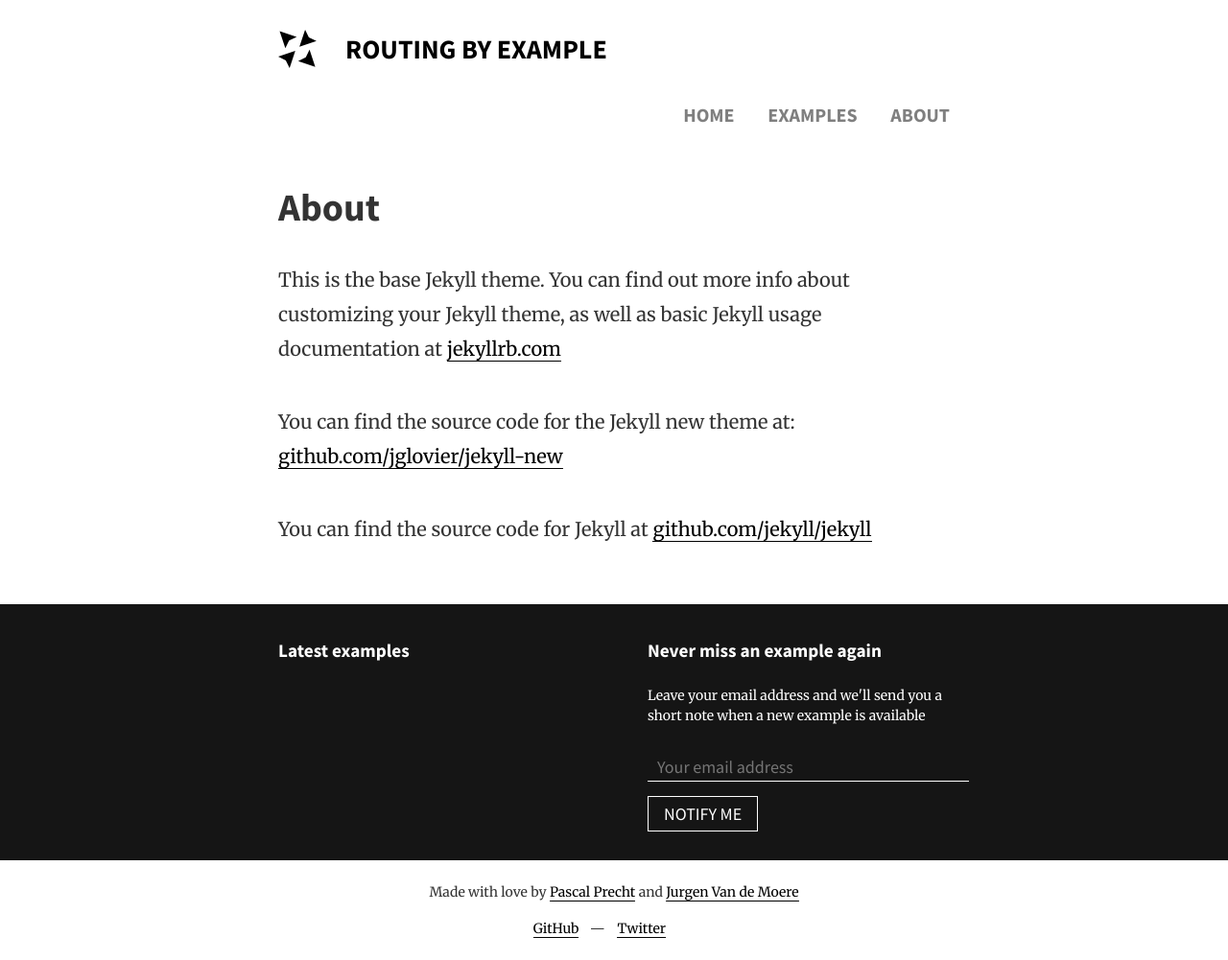
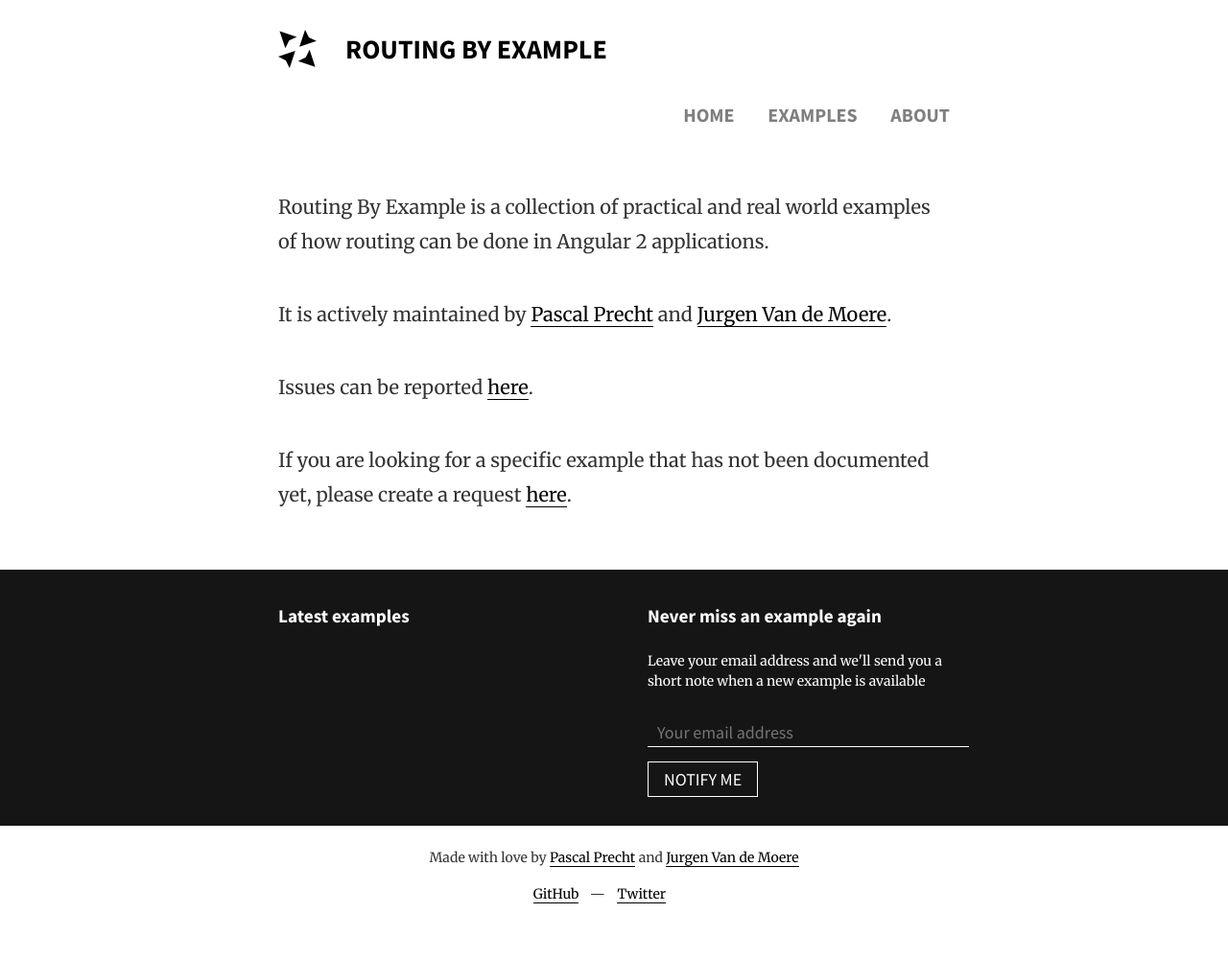
Before and after one commit to routingbyexample/routingbyexample.github.io, a Jekyll site: the page built from about/index.html, in a window 1280 px wide. Shown: the whole page at 96% size. Built offline with Jekyll 4.4.1, drawn with Linux system fonts in a browser that asks for light colours; after the commit the page ends 965 px from its top, so only the background shows below that.

Commit message:
feat(about): add about page

```diff
--- a/_config.yml
+++ b/_config.yml
@@ -7,6 +7,8 @@
 url: "http://routingbyexample.com" # the base hostname & protocol for your site
 twitter_username: jekyllrb
 github_username:  jekyll
+create_issue_url: https://github.com/routingbyexample/routingbyexample.github.io/issues
+request_example_url: https://github.com/routingbyexample/use-cases/issues
 
 # Build settings
 markdown: kramdown
--- /dev/null
+++ b/about/index.html
@@ -0,0 +1,10 @@
+---
+layout: default
+---
+
+<p>Routing By Example is a collection of practical and real world examples of how routing can be done in Angular 2 applications.</p>
+<p>It is actively maintained by <a href="https://twitter.com/PascalPrecht" target="_blank">Pascal Precht</a> and <a href="https://twitter.com/jvandemo" target="_blank">Jurgen Van de Moere</a>.</p>
+
+<p>Issues can be reported <a href="{{ site.create_issue_url }}">here</a>.</p>
+
+<p>If you are looking for a specific example that has not been documented yet, please create a request <a href="{{ site.request_example_url }}">here</a>.</p>
```
